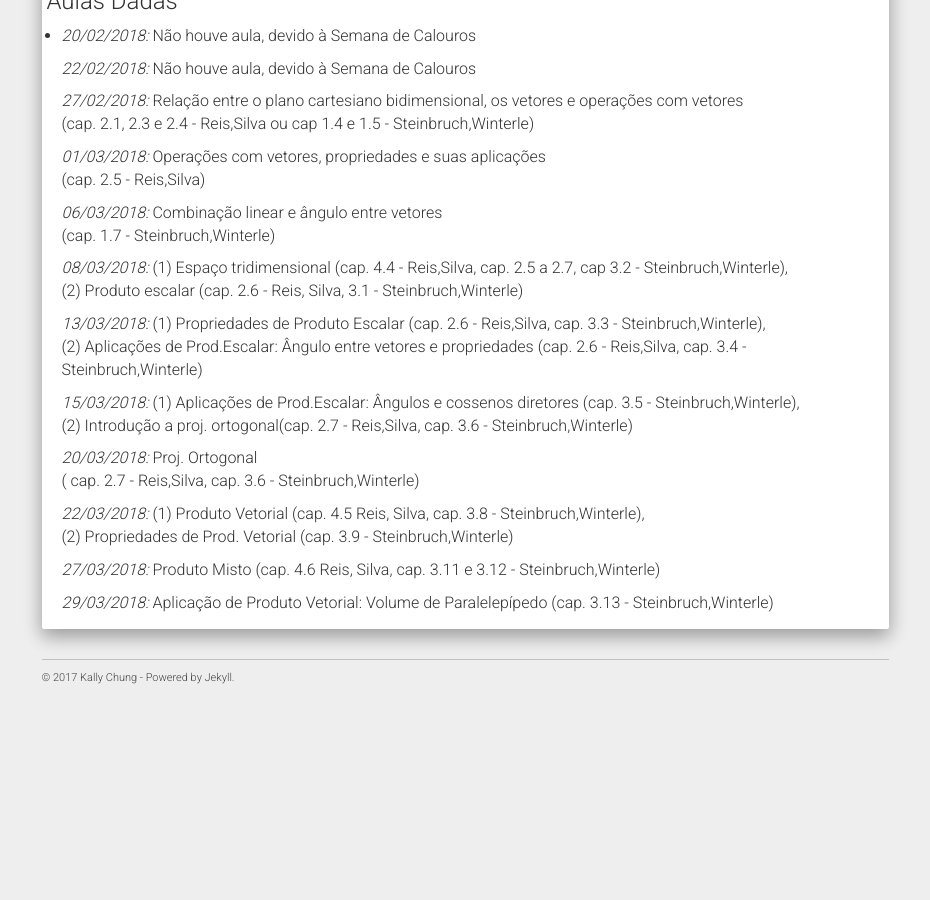
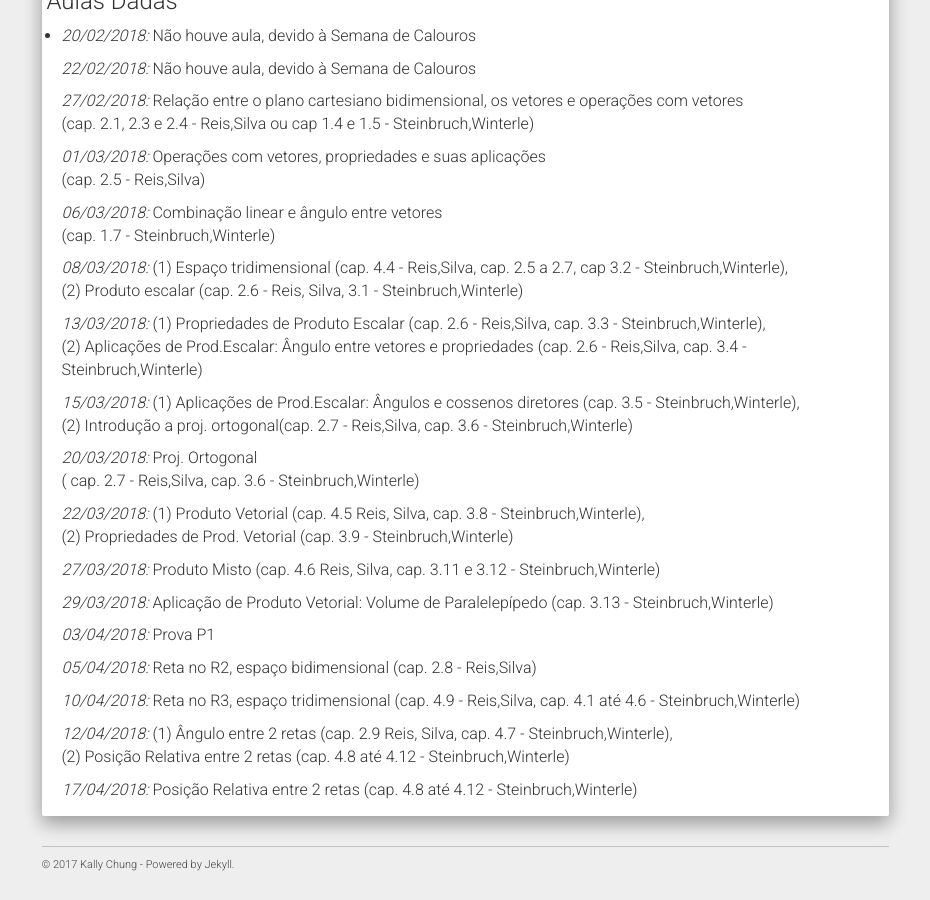
Before and after one commit to chunggnuhc/chunggnuhc.github.io, a Jekyll site: the page built from CM045-GA-1sem2018.md, in a window 1280 px wide and 900 px high, scrolled down 1782 px. Shown: the whole window, without its empty margins (321-1251 px from the left). Built offline with Jekyll 4.4.1, drawn with Linux system fonts in a browser that asks for light colours; nearby versions of some CDN libraries; before the commit the page ends 2495 px from its top, so only the background shows below that.

Commit message:
Update CM045 - cronog

```diff
--- a/CM045-GA-1sem2018.md
+++ b/CM045-GA-1sem2018.md
@@ -118,3 +118,13 @@ obs.: O horário de atendimento no dia é cancelado caso nenhum aluno apareça a
   _27/03/2018:_ Produto Misto (cap. 4.6 Reis, Silva, cap. 3.11 e 3.12 - Steinbruch,Winterle)
 
   _29/03/2018:_ Aplicação de Produto Vetorial: Volume de Paralelepípedo (cap. 3.13 - Steinbruch,Winterle)
+
+  _03/04/2018:_ Prova P1
+
+  _05/04/2018:_ Reta no R2, espaço bidimensional (cap. 2.8 - Reis,Silva)
+
+  _10/04/2018:_ Reta no R3, espaço tridimensional (cap. 4.9 - Reis,Silva, cap. 4.1 até 4.6 - Steinbruch,Winterle)
+
+  _12/04/2018:_ (1) Ângulo entre 2 retas (cap. 2.9 Reis, Silva, cap. 4.7 - Steinbruch,Winterle), <br/>(2) Posição Relativa entre 2 retas (cap. 4.8 até 4.12 - Steinbruch,Winterle)
+
+  _17/04/2018:_ Posição Relativa entre 2 retas (cap. 4.8 até 4.12 - Steinbruch,Winterle)
```
